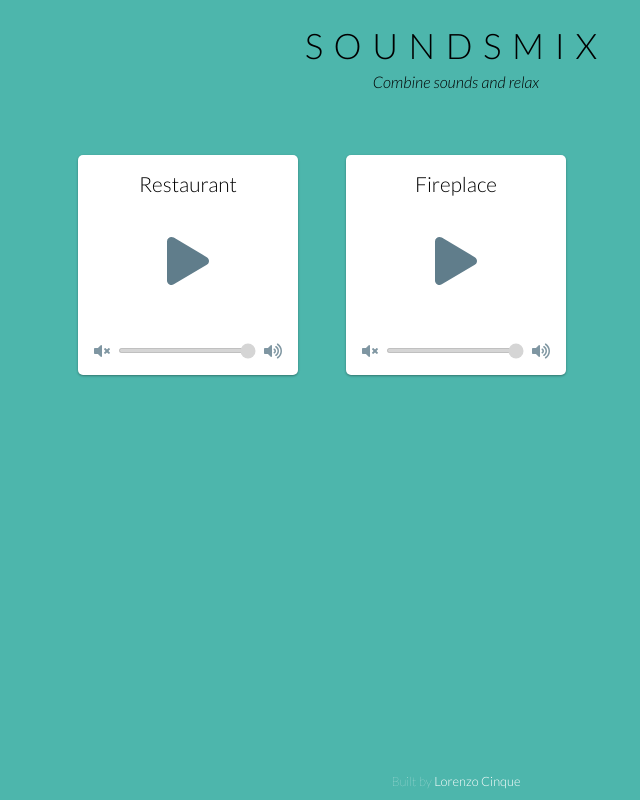
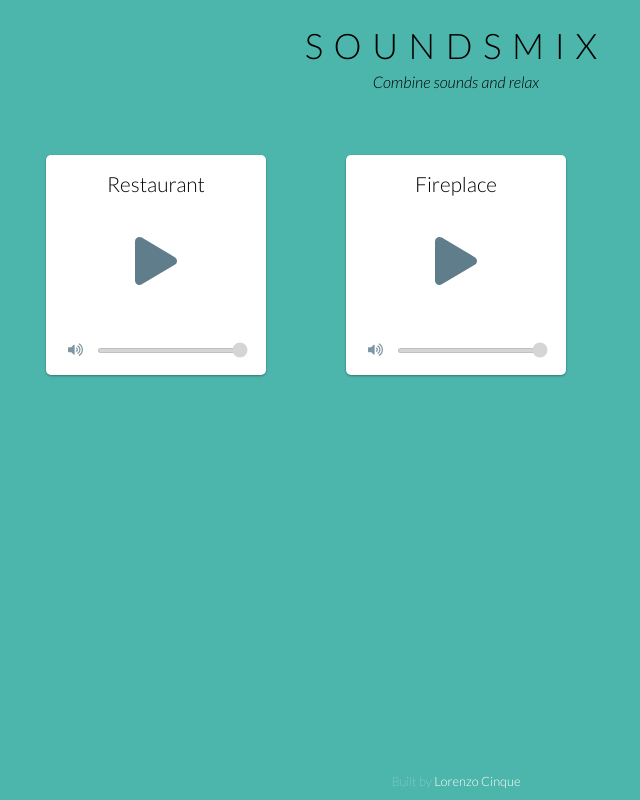
Before and after one commit to Mulder90/soundsmix, a Next.js app: page / in a window 1280 px wide. Shown: the whole page, without its empty margins (184-824 px from the left). Built offline with nearby package versions, Linux system fonts and the light colour scheme.

Commit message:
Improve audio button

```diff
--- a/components/SoundWidget.js
+++ b/components/SoundWidget.js
@@ -51,7 +51,7 @@ const SoundWidget = ({ title, path }) => {
         <button
           className={`${styles.playWrapper} ${isActive ? styles.active : ""}`}
           onClick={onPlayPause}
-          aria-label={`Play/Pause button for ${title}`}
+          aria-label={`${isActive ? "Stop" : "Start"} button for ${title}`}
         >
           <div className={styles.playPause}>
             {isActive ? (
@@ -72,12 +72,20 @@ const SoundWidget = ({ title, path }) => {
             !isActive ? styles.disabled : ""
           }`}
         >
-          <FontAwesomeIcon
+          <button
+            onClick={() => changeVolume(volume === 0 ? 100 : 0)}
+            disabled={!isActive}
             className={styles.volumeIcon}
-            icon={faVolumeMute}
-            onClick={() => changeVolume(0)}
-            disabled={!isActive || !volume === 0}
-          />
+            aria-label={`${
+              volume === 0 ? "Enable" : "Disable"
+            } volume for ${title}`}
+          >
+            {volume === 0 ? (
+              <FontAwesomeIcon icon={faVolumeMute} />
+            ) : (
+              <FontAwesomeIcon icon={faVolumeUp} />
+            )}
+          </button>
           <input
             id={`audio-range-${title}`}
             disabled={!isActive}
@@ -89,12 +97,6 @@ const SoundWidget = ({ title, path }) => {
             onChange={onVolumeChange}
             aria-label={`Volume Slider for ${title}`}
           />
-          <FontAwesomeIcon
-            className={styles.volumeIcon}
-            icon={faVolumeUp}
-            onClick={() => changeVolume(100)}
-            disabled={!isActive || volume === 100}
-          />
         </div>
       </div>
     </div>
--- a/components/SoundWidget.module.scss
+++ b/components/SoundWidget.module.scss
@@ -55,7 +55,7 @@
       }
 
       input {
-        margin: 0 0.5rem;
+        margin-left: 0.5rem;
         width: 100%;
         height: 5px;
       }
@@ -63,6 +63,8 @@
       .volumeIcon {
         cursor: pointer;
         color: #607d8b;
+        border: 0;
+        background: white;
       }
     }
   }
--- a/components/SoundsGrid.module.scss
+++ b/components/SoundsGrid.module.scss
@@ -1,7 +1,7 @@
 .grid {
   grid-template-columns: repeat(1, minmax(0, 1fr));
-  row-gap: 3rem;
-  column-gap: 3rem;
+  row-gap: 5rem;
+  column-gap: 5rem;
   display: grid;
   padding: 2rem 0;
 }
```
